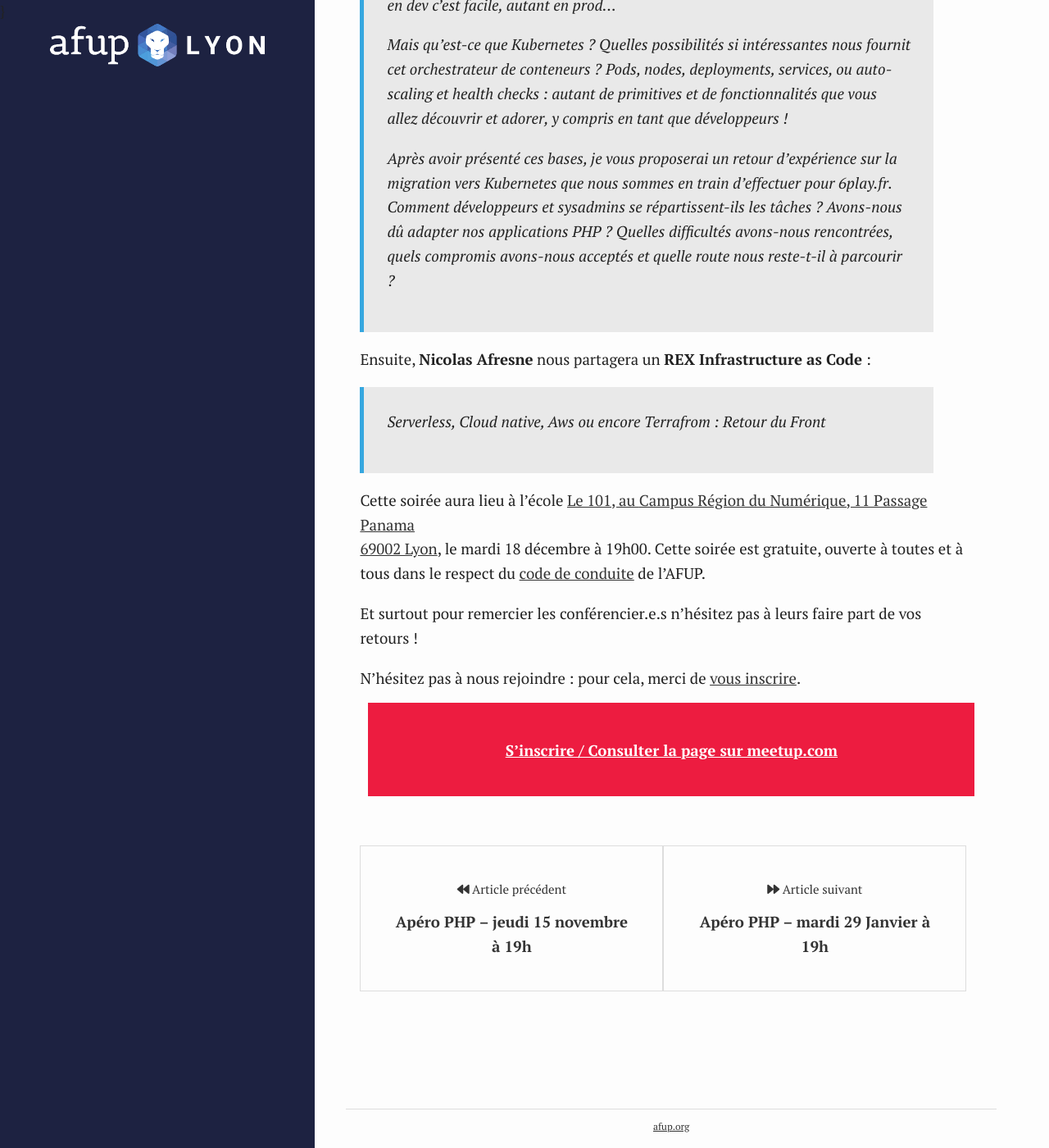
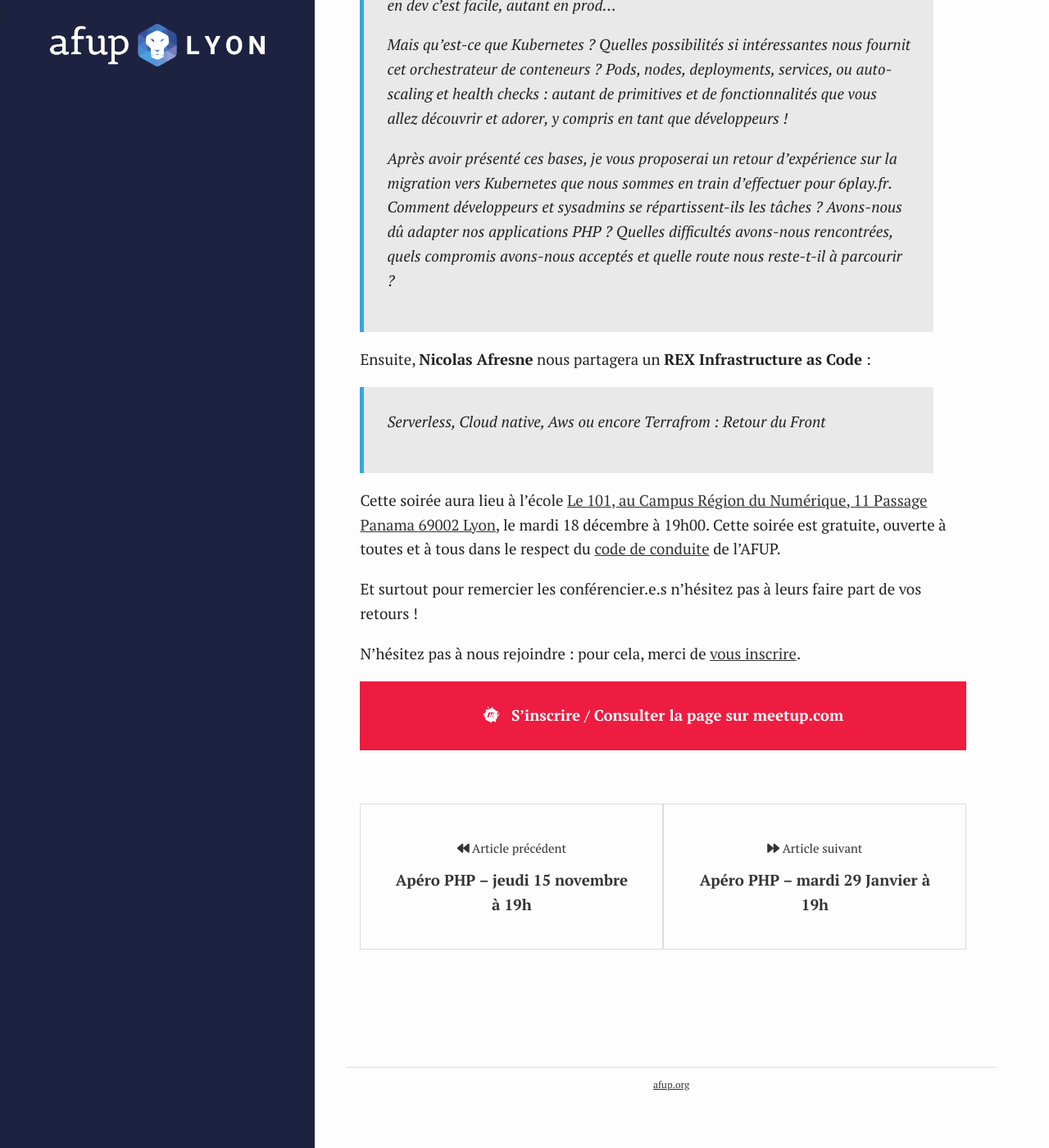
Before and after one commit to afup/lyon.afup.org, a Jekyll site: the page built from _posts/2018-12-06-conference-et-retour-dexperience-sur-kubernetes-et-terraform-le-mardi-18-decembre-a-19h.md, in a window 1280 px wide and 1400 px high, scrolled down 631 px. Shown: the whole window at 82% size. Built offline with Jekyll 4.4.1, drawn with Linux system fonts in a browser that asks for light colours.

Commit message:
mise en forme d'article

```diff
--- a/_posts/2018-12-06-conference-et-retour-dexperience-sur-kubernetes-et-terraform-le-mardi-18-decembre-a-19h.md
+++ b/_posts/2018-12-06-conference-et-retour-dexperience-sur-kubernetes-et-terraform-le-mardi-18-decembre-a-19h.md
@@ -25,14 +25,10 @@ Ensuite, **Nicolas Afresne** nous partagera un **REX Infrastructure as Code** :
 
 > Serverless, Cloud native, Aws ou encore Terrafrom : Retour du Front
 
-Cette soirée aura lieu à l&rsquo;école [Le 101, au <span class="section-info-text">Campus Région du Numérique, 11 Passage Panama<br /> </span> 69002 Lyon](https://goo.gl/maps/fdUqEotsZhD2), le mardi 18 décembre à 19h00. Cette soirée est gratuite, ouverte à toutes et à tous dans le respect du [code de conduite](https://afup.org/pages/site/?route=code-de-conduite/80) de l&rsquo;AFUP.
+Cette soirée aura lieu à l&rsquo;école [Le 101, au <span class="section-info-text">Campus Région du Numérique, 11 Passage Panama </span> 69002 Lyon](https://goo.gl/maps/fdUqEotsZhD2), le mardi 18 décembre à 19h00. Cette soirée est gratuite, ouverte à toutes et à tous dans le respect du [code de conduite](https://afup.org/pages/site/?route=code-de-conduite/80) de l&rsquo;AFUP.
 
 Et surtout pour remercier les conférencier.e.s n&rsquo;hésitez pas à leurs faire part de vos retours !
 
 N’hésitez pas à nous rejoindre : pour cela, merci de [vous inscrire](https://www.meetup.com/fr-FR/afup-lyon-php/events/256950452/).
 
-<div style="background-color: #ed1c40;width: 100%;padding: 25px;margin: 10px;font-weight: bold;text-align: center">
-  <p>
-    <a style="color: #fff" href="https://www.meetup.com/fr-FR/afup-lyon-php/events/256950452/">S&rsquo;inscrire / Consulter la page sur meetup.com</a>
-  </p>
-</div>
+{% include widgets/meetup.html url="https://www.meetup.com/fr-FR/afup-lyon-php/events/256950452/" %}
```
